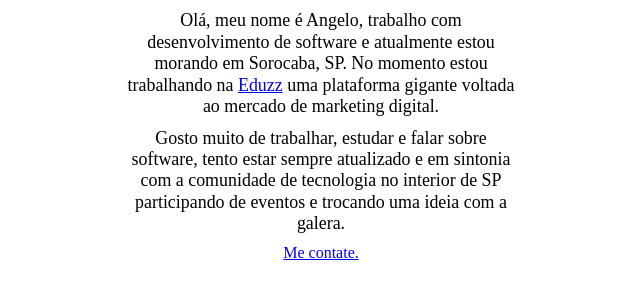
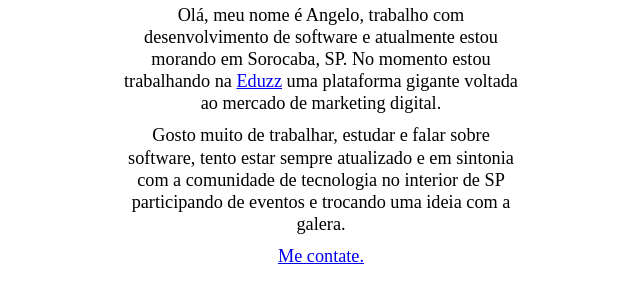
Before and after one commit to silvaangelo/silvaangelo.github.io, a plain HTML site: page index.html in a window 1280 px wide. Shown: the part 377-680 px from the top of the page, without its empty margins (319-959 px from the left). Drawn offline with Linux system fonts and the light colour scheme.

Commit message:
Corrige tamanho do texto

```diff
--- a/index.html
+++ b/index.html
@@ -111,21 +111,11 @@
             margin-top: 12px;
         }
 
-        .centered p {
-            font-size: 1.12rem;
-            line-height: 1.34rem;
+        .centered p, .centered a {
+            font-size: 1.14rem;
+            line-height: 1.38rem;
             margin-top: 10px;
             margin-bottom: 10px;
-        }
-
-        .centered h2 a {
-            color: #999999;
-            transition: 0.2s;
-            text-decoration: none;
-        }
-
-        .centered p a:hover {
-            color: #000000;
         }
     </style>
 
```
